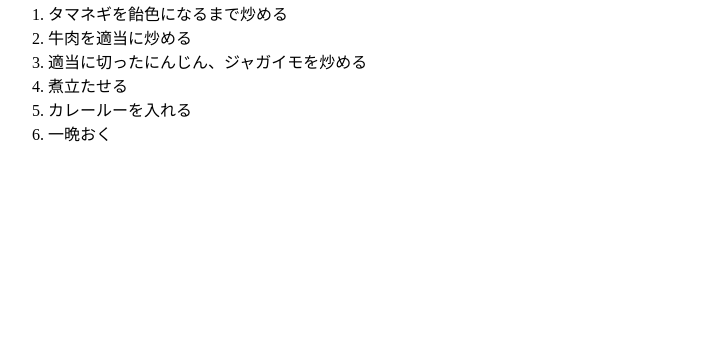
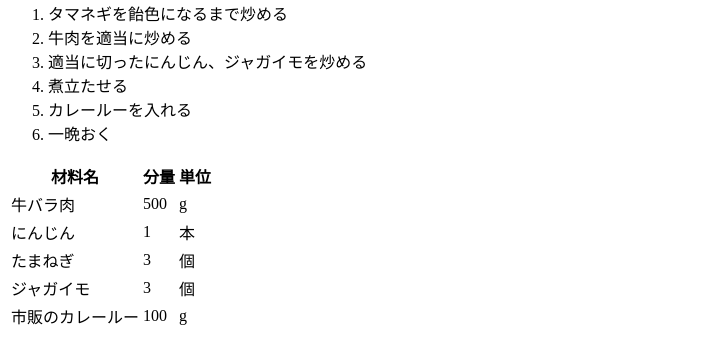
Before and after one commit to kanakoiso/2016web1-5, a plain HTML site: page index.html in a window 1280 px wide. Shown: the part 460-800 px from the top of the page, without its empty margins (0-722 px from the left). Drawn offline with Linux system fonts and the light colour scheme.

Commit message:
Update index.html

```diff
--- a/index.html
+++ b/index.html
@@ -27,3 +27,12 @@
     <li>カレールーを入れる</li>
     <li>一晩おく</li>
  </ol>
+
+ <table>
+    <tr><th>材料名</th><th>分量</th><th>単位</th></tr>
+    <tr><td>牛バラ肉</td><td>500</td><td>g</td></tr>
+    <tr><td>にんじん</td><td>1</td><td>本</td></tr>
+    <tr><td>たまねぎ</td><td>3</td><td>個</td></tr>
+    <tr><td>ジャガイモ</td><td>3</td><td>個</td></tr>
+    <tr><td>市販のカレールー</td><td>100</td><td>g</td></tr>
+ </table>
```
